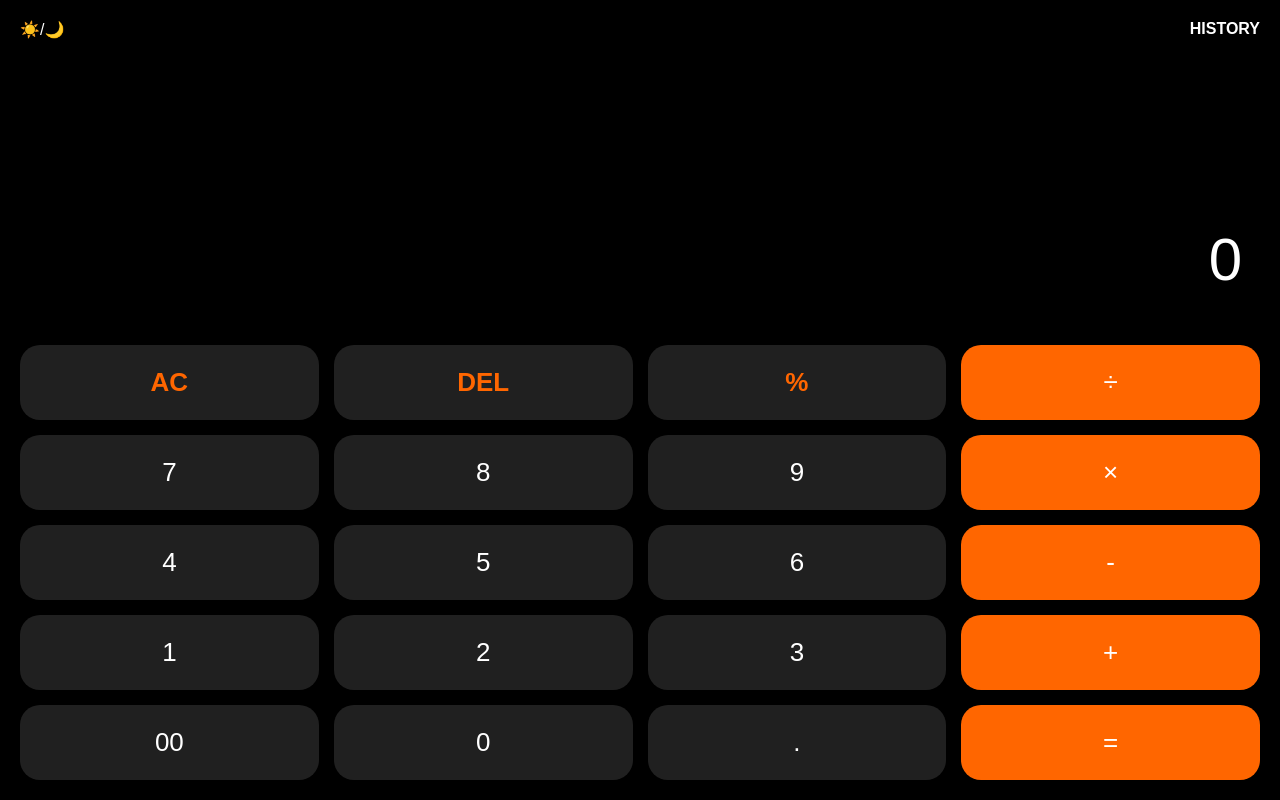
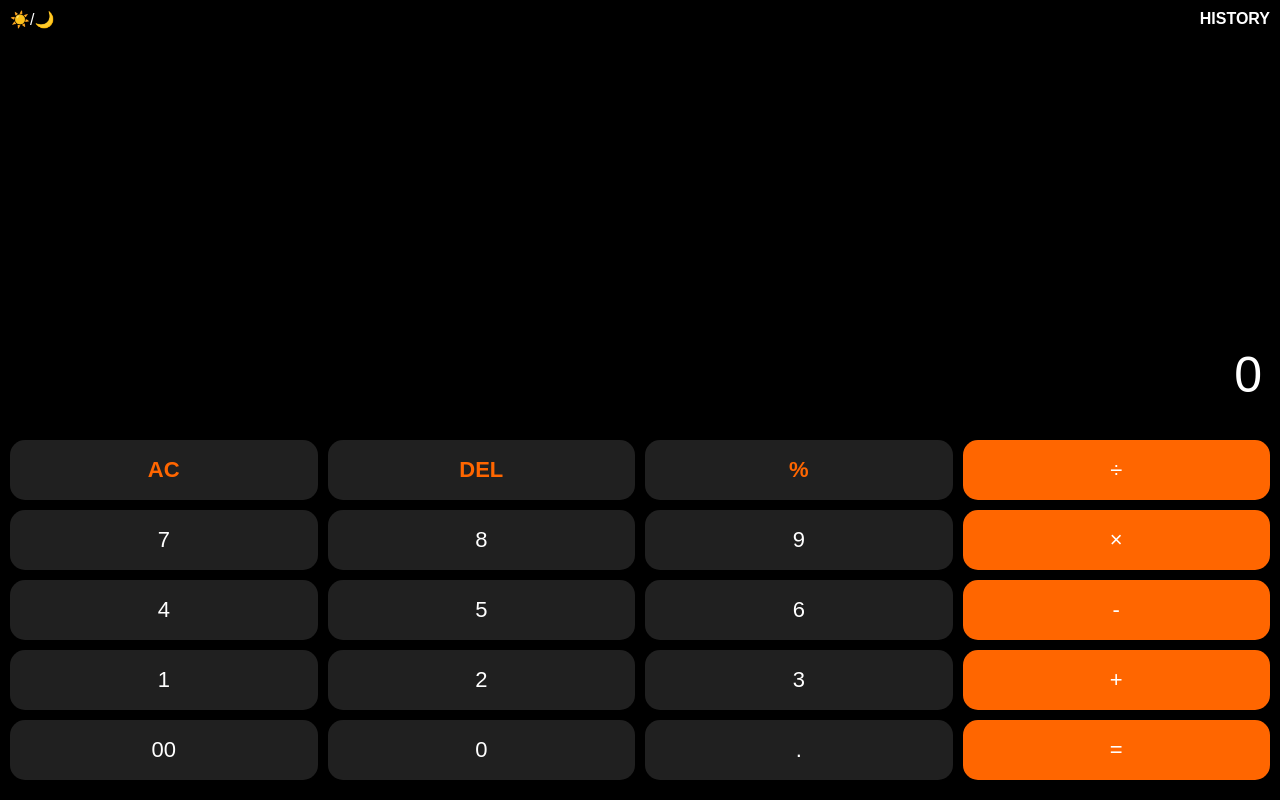
Before and after one commit to Rahman452/Fast-Calculator, a plain HTML site: page index.html in a window 1280 px wide. Drawn offline with Linux system fonts and the light colour scheme.

Commit message:
Fixed layout issue

```diff
--- a/index.html
+++ b/index.html
@@ -9,22 +9,50 @@
     .light-mode { --bg: #f5f5f5; --text: #000000; --btn-gray: #e0e0e0; --btn-orange: #FF9500; }
 
     body { background-color: var(--bg); margin: 0; height: 100vh; overflow: hidden; font-family: sans-serif; transition: 0.3s; -webkit-user-select: none; user-select: none; }
-        .calculator { width: 100%; height: 100%; display: flex; flex-direction: column; padding: 20px; box-sizing: border-box; }
-        .top-bar { display: flex; justify-content: space-between; color: var(--text); padding-bottom: 20px; }
 
-        #display-area { text-align: right; margin-top: auto; padding: 20px; }
-        #prev-calc { color: var(--btn-orange); font-size: 22px; height: 30px; }
-        #result { width: 100%; background: transparent; border: none; color: var(--text); font-size: 60px; text-align: right; overflow-x: auto; white-space: nowrap; }
-        #live-preview { color: #888; font-size: 25px; height: 30px; }
+    .calculator {
+        width: 100%;
+        height: 100%;
+        display: flex;
+        flex-direction: column;
+        padding: 10px;
+        box-sizing: border-box;
+    }
 
-        .keypad { display: grid; grid-template-columns: repeat(4, 1fr); gap: 15px; }
-        button { height: 75px; border: none; border-radius: 20px; font-size: 26px; cursor: pointer; background: var(--btn-gray); color: var(--text); }
+    .top-bar { display: flex; justify-content: space-between; color: var(--text); padding-bottom: 5px; }
+
+    #display-area {
+        text-align: right;
+        flex-grow: 1;
+        display: flex;
+        flex-direction: column;
+        justify-content: flex-end;
+        padding: 10px;
+        overflow: hidden;
+    }
+
+    #prev-calc { color: var(--btn-orange); font-size: 18px; height: 25px; }
+    #result { width: 100%; background: transparent; border: none; color: var(--text); font-size: 50px; text-align: right; outline: none; }
+    #live-preview { color: #888; font-size: 20px; height: 25px; }
+
+    .keypad { display: grid; grid-template-columns: repeat(4, 1fr); gap: 10px; padding-bottom: 10px; }
+
+    button {
+        height: 60px;
+        border: none;
+        border-radius: 15px;
+        font-size: 22px;
+        cursor: pointer;
+        background: var(--btn-gray);
+        color: var(--text);
+    }
     button:active { opacity: 0.7; }
     .orange { background-color: var(--btn-orange); color: white; }
     .text-orange { color: var(--btn-orange); font-weight: bold; }
 
     #history-panel { position: absolute; top: 0; left: 0; width: 100%; height: 100%; background: var(--bg); color: var(--text); display: none; padding: 20px; z-index: 100; overflow-y: auto; }
 </style>
+
 </head>
 <body>
 
```
Lines whose indentation alone changed are shown as unchanged.
